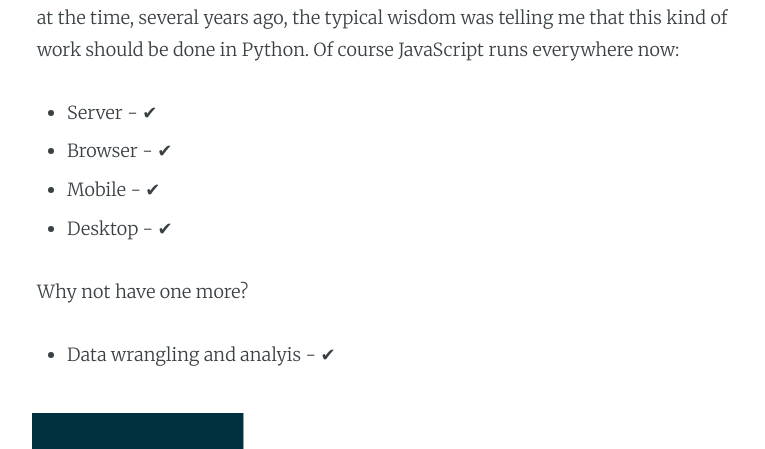
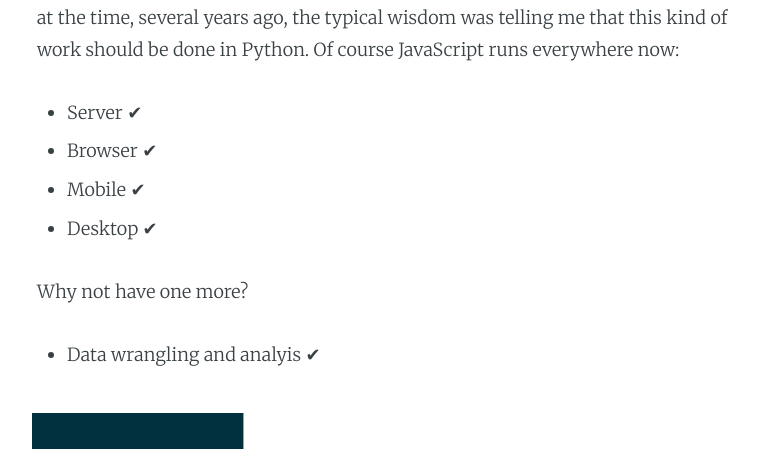
Before and after one commit to ashleydavis/the-data-wrangler-blog, a Jekyll site: the page built from _posts/2018-12-16-data-wrangling-with-javascript-printed.markdown, in a window 1280 px wide and 900 px high, scrolled down 3355 px. Shown: the part 159-608 px from the top of the window, without its empty margins (248-1013 px from the left). Built offline with Jekyll 4.4.1, drawn with Linux system fonts in a browser that asks for light colours; comment, search, counter and statistics services are not loaded.

Commit message:
Tweaking the text.

```diff
--- a/_posts/2018-12-16-data-wrangling-with-javascript-printed.markdown
+++ b/_posts/2018-12-16-data-wrangling-with-javascript-printed.markdown
@@ -25,14 +25,14 @@ If Python and R are the kinds of the data world, why read a book about doing thi
 
 If you are into JavaScript then this might seem like the obvious choice to you, but at the time, several years ago, the typical wisdom was telling me that this kind of work should be done in Python. Of course JavaScript runs everywhere now:
 
-- Server - &#10004;
-- Browser - &#10004;
-- Mobile - &#10004;
-- Desktop - &#10004;
+- Server &#10004;
+- Browser &#10004;
+- Mobile &#10004;
+- Desktop &#10004;
 
 Why not have one more?
 
-- Data wrangling and analyis - &#10004;
+- Data wrangling and analyis &#10004;
 
 ![Data Wrangling with JavaScript](/content/images/2018/12/Davis-DWJS-HI.png)
 
```
